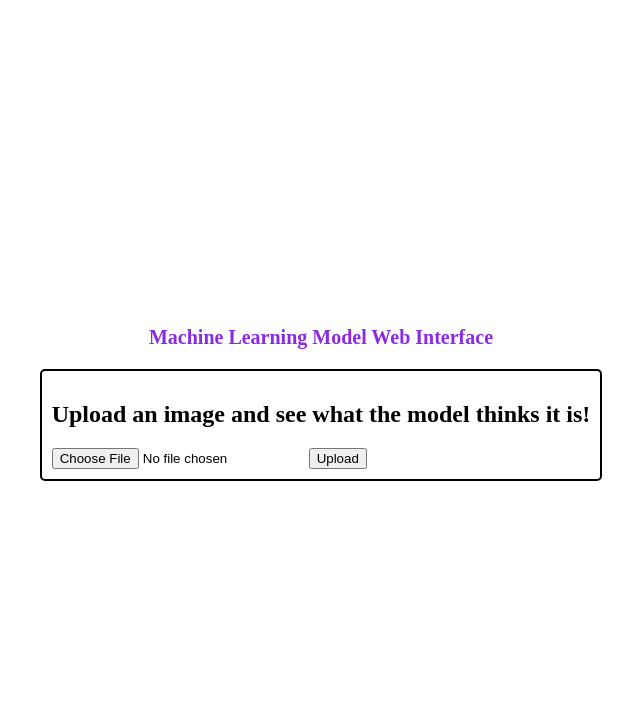
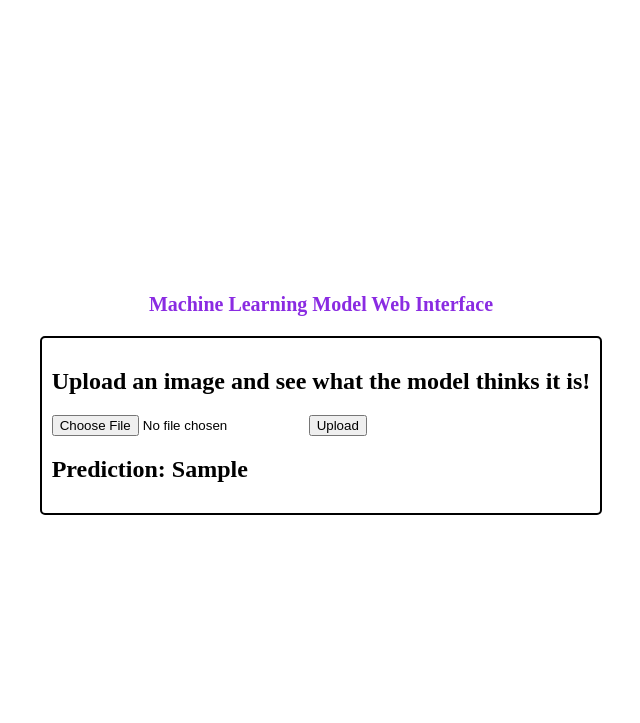
Before and after one commit to Nahjay/Hardware-Accelerated-ML, a Flask app: template src/web_interface/templates/index.html in a window 1280 px wide. Shown: the top 723 px of the page, without its empty margins (319-959 px from the left). Run offline with Flask 3, Linux system fonts and the light colour scheme; the template is opened without the code that fills it: most values are stand-ins (such as "Sample title", 1, 10 or a date in 2020).

Commit message:
fix: added if conditional into html

```diff
--- a/src/app.py
+++ b/src/app.py
@@ -45,11 +45,11 @@ def index():
             filename = os.path.join(app.config["UPLOAD_FOLDER"], file.filename)
             file.save(filename)
 
-            # Process the uploaded file using your model function
+            # Process the uploaded file using model
             prediction_result = predict_class(filename)
 
-            # You can now use 'prediction_result' in your template or return it as needed
-            return render_template("index.html".format(prediction_result))
+            # Render the index.html template and add the prediction result to the template
+            return render_template("index.html", prediction_result=prediction_result)
     return render_template("index.html")
 
 
--- a/src/web_interface/templates/index.html
+++ b/src/web_interface/templates/index.html
@@ -35,6 +35,11 @@
             />
             <button type="submit" name="submit">Upload</button>
           </form>
+          {% if prediction_result%}
+          <div>
+            <h2 id="prediction_result">Prediction: {{ prediction_result }}</h2>
+          </div>
+          {% endif %}
         </div>
       </div>
       <p id="file_name"></p>
```
